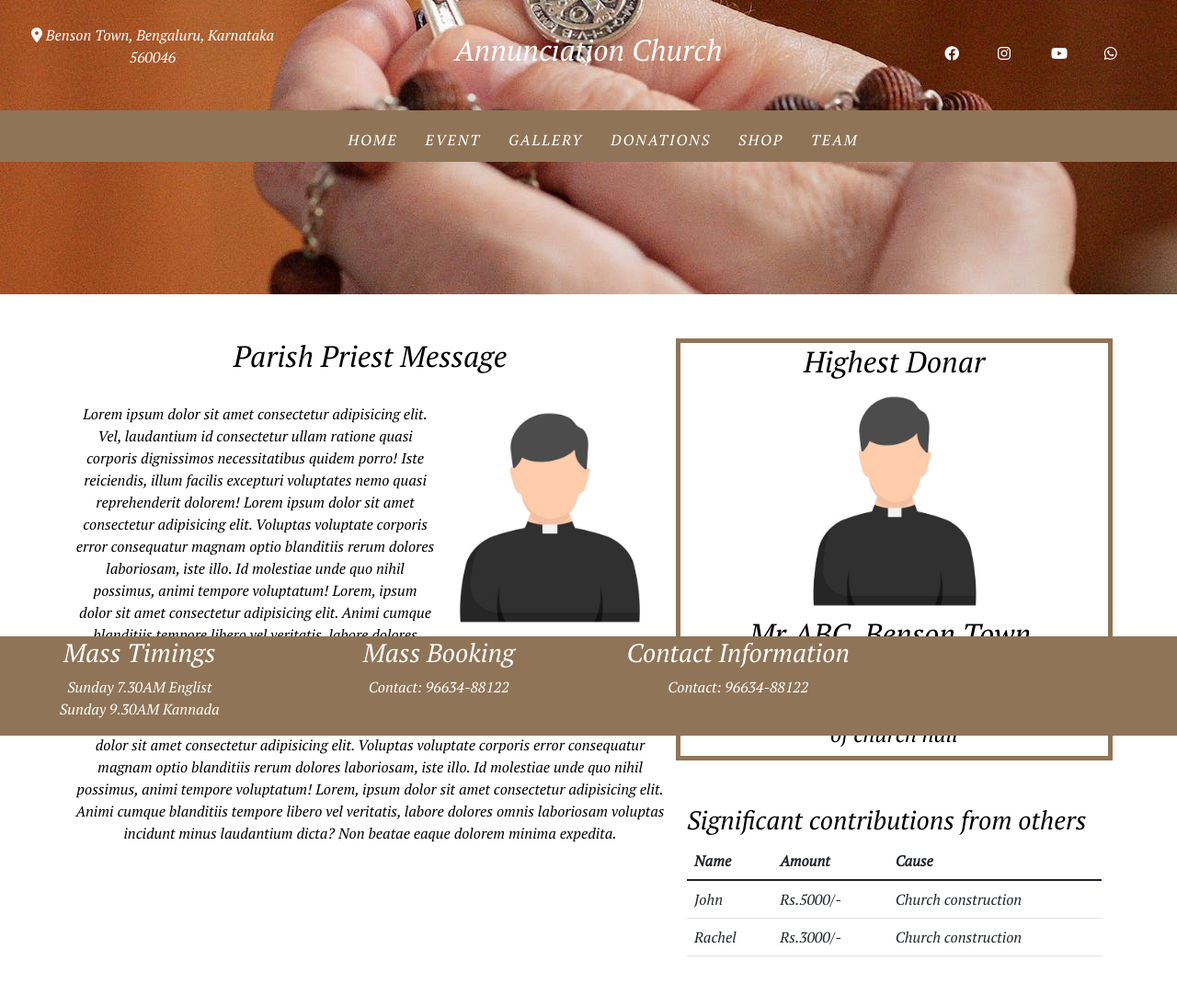
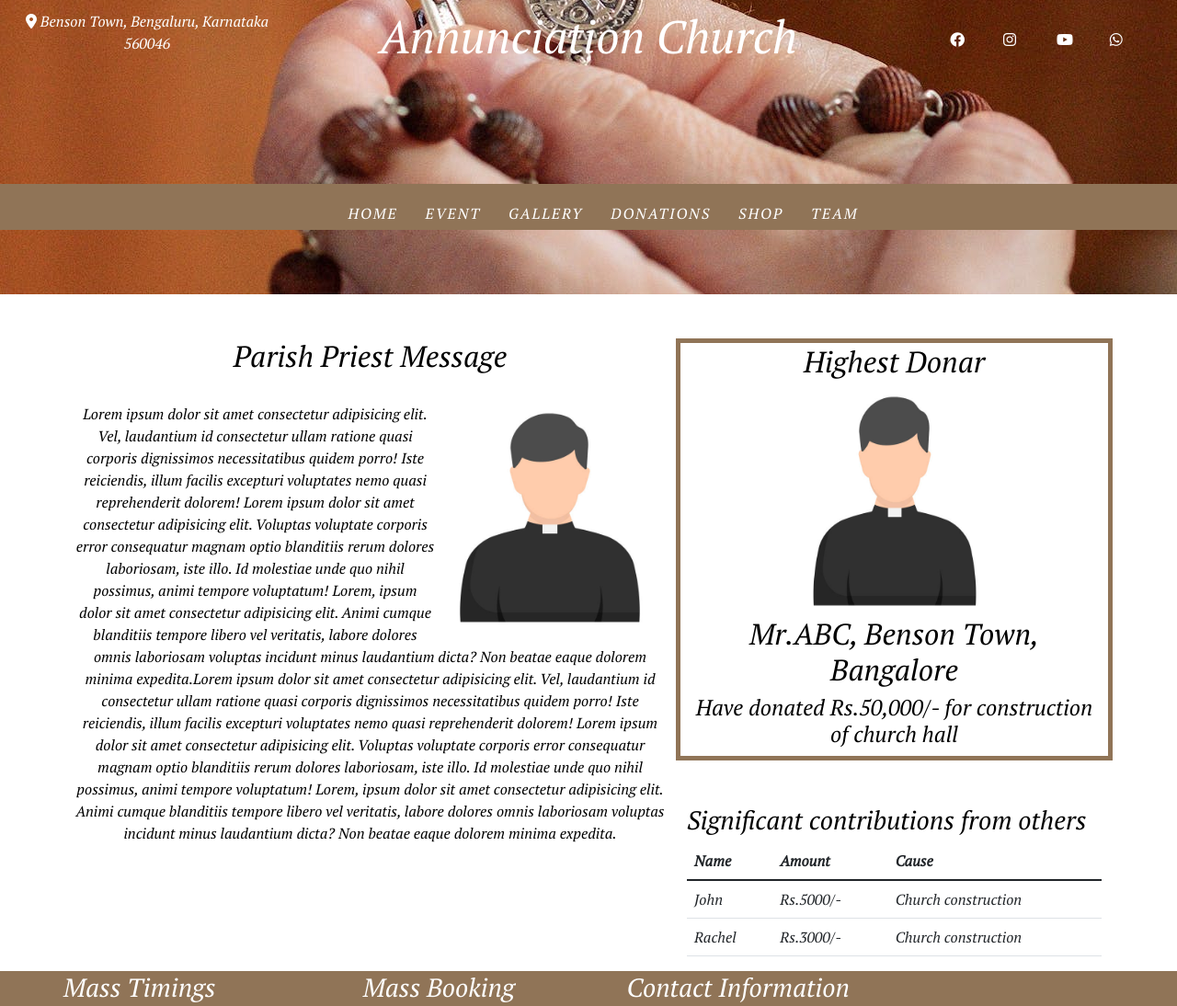
Before and after one commit to sandeepndsouza/11A.Annunciation-Dev, a website: page index.html in a window 1280 px wide. Shown: the top 1094 px of the page at 92% size. Before the commit the page ends 1056 px from the top, so only its background shows below. Drawn offline with nearby package versions, Linux system fonts and the light colour scheme.

Commit message:
"almost final"

```diff
--- a/main.js
+++ b/main.js
@@ -13,10 +13,10 @@ const headEl = document.querySelector('.header')
 document.addEventListener("scroll",() => {
     if (window.scrollY>=50){
         navEl.classList.add('navbar-scrolled');
-        headEl.classList.add('navbar-scrolled');
+        headEl.classList.add('header-scrolled');
     }else if(window.screenY<200){
         navEl.classList.remove('navbar-scrolled');
-        headEl.classList.remove('navbar-scrolled');
+        headEl.classList.remove('header-scrolled');
     }
 });
 
--- a/style.css
+++ b/style.css
@@ -8,20 +8,24 @@ body{
 }
 .header{
     position: fixed;
-    padding: 20px;
-    height: 10vh;
+    margin-top: 5px;
+    /* padding: 20px; */
+    height:   75px;
     background: transparent;
     color: #fff;
     font-size: 1rem;
 }
+p{
+  font-size: 16px;
+}
 h1{
     text-align: center;
-    font-size:2rem;
+    font-size:50px;
     color: #fff;
 }
 .fa-brands {
     padding: 25px;
-    font-size: 1rem;
+    font-size: 16px;
     width: 30px;
     text-align: center;
     text-decoration: none;
@@ -35,34 +39,12 @@ h1{
   }
 
 
-/* .navbar{
-    position: fixed;
-    top:10vh;
-    height: 7vh;
-    width: 100%;
-    padding: 1px;
-    background:#907457;
-    color: #cbc7c3;
-    opacity: 0.8;
-    transition: all 0.5s;
-}  */
-
-
-/* #nvbar a{
-    line-height: 80px;
-    color: #cbc7c3;
-    padding: 12px 30px;
-    text-decoration: none;
-    font-size:18px;
-    font-weight: bold;
-    text-transform: uppercase;
-} */
 .nav{
   background-color: #907457;
   position: fixed;
-    top:15vh;
+    top: 200px;
     width: 100%;
-    height: 7vh;
+    height: 50px;
     display: flex;
     justify-content: space-between;
     align-items: center;
@@ -98,24 +80,23 @@ padding-top: 20px;
   transition: 0.5s;
 
 }
-
-
 .navbars a:hover{
     background-color: white;
     color: black;
 
 }
 
-
-
-
+.header-scrolled{
+  margin-top: 0px;
+  background-color: black;
+    box-shadow: 0 3px 10px rgba(0,0,0,0.15);
+    opacity: 0.8;
+}
 .navbar-scrolled{
   background-color: black;
     box-shadow: 0 3px 10px rgba(0,0,0,0.15);
-  height: 15vh;
     opacity: 0.8;
 }
-
 
 .banner{
     top: 0;
@@ -123,6 +104,11 @@ padding-top: 20px;
     height: 40vh;
     background: url(img/banner.jpg);
     background-position: center;
+}
+
+
+.parish{
+  min-height: 75vh;
 }
 
 .parish .container-lg{
@@ -155,7 +141,7 @@ padding-top: 20px;
 
 .footer {
     padding: 1px;
-    position: fixed;
+    /* position: fixed; */
     left: 0;
     bottom: 0;
     width: 100%;
```
